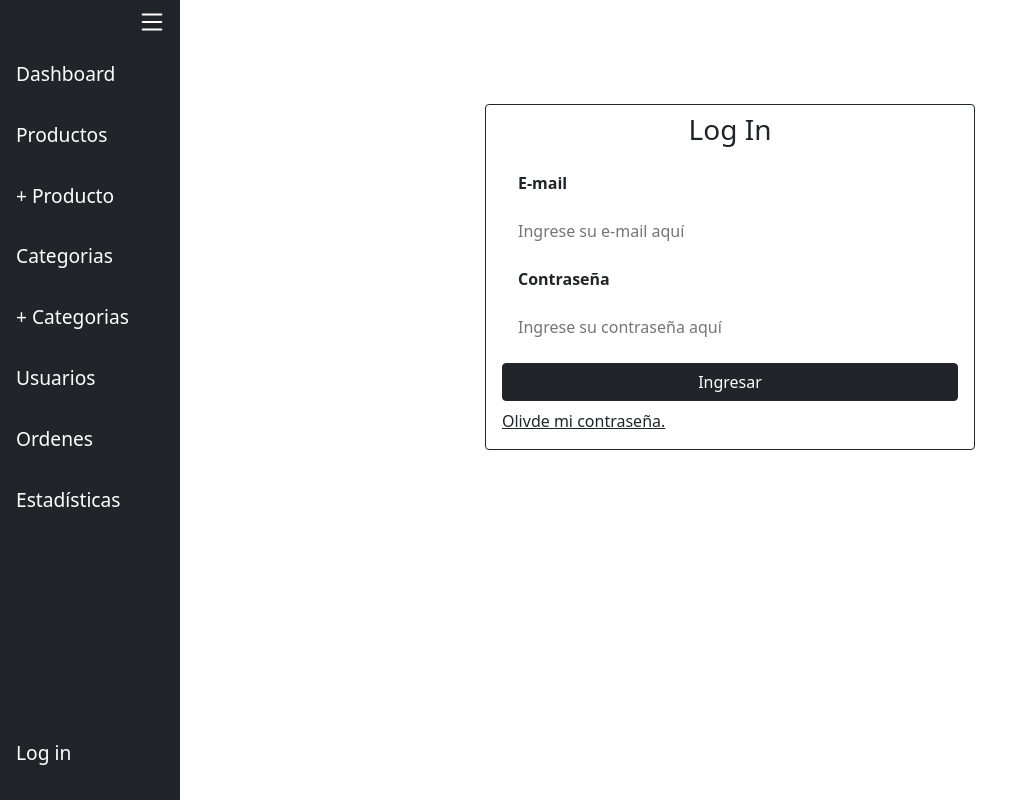
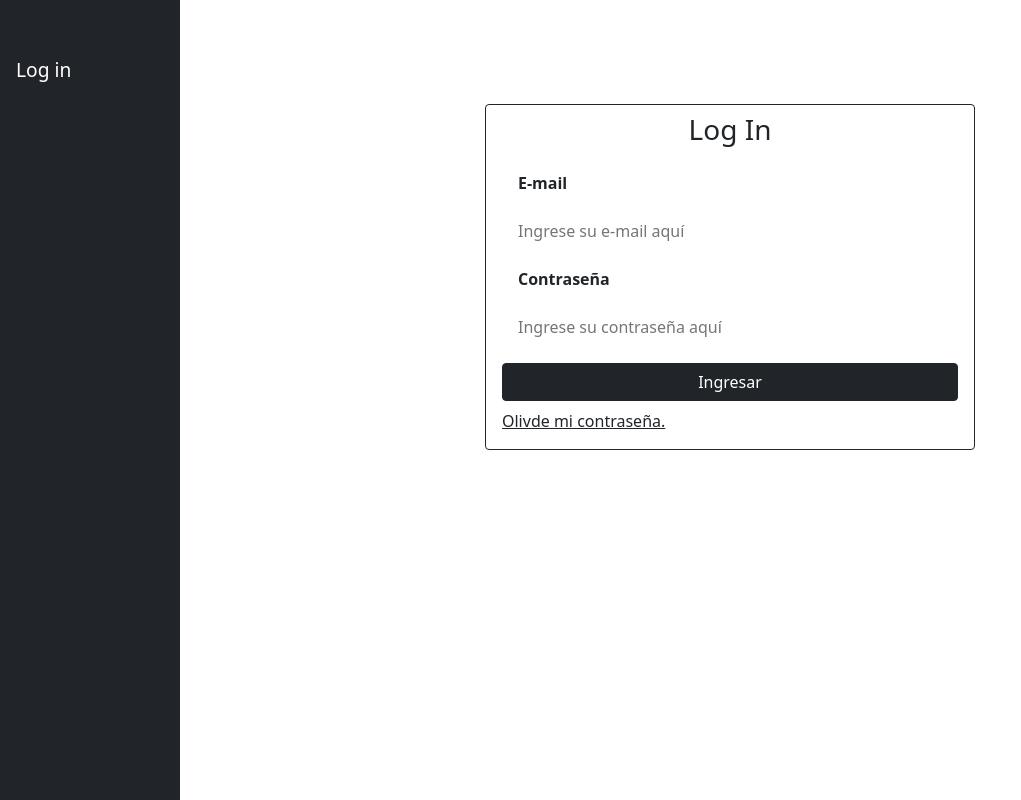
Before and after one commit to pablomdh/Dashboard_E-commerce, a React (Create React App) app: page /login in a window 1280 px wide. Shown: the whole page, without its empty margins (0-1021 px from the left). Built offline with nearby package versions, Linux system fonts and the light colour scheme.

Commit message:
sideBar responsive

```diff
--- a/src/components/SideBar/SideBar.jsx
+++ b/src/components/SideBar/SideBar.jsx
@@ -15,20 +15,34 @@ const SideBar = () => {
     history.push("/login");
   }
 
+  //open SideBar in responsive Navbar
+  const mediaQuery = window.matchMedia("(max-width: 700px)");
+  function HandleOpenMenu() {
+    console.log("message");
+    if (mediaQuery.matches) {
+      const sideBarLinks = document.querySelector("#sideBarLinks");
+      sideBarLinks.classList.toggle(`${styles.displayNone}`);
+
+      //addclases
+    }
+  }
+  console.log(mediaQuery.matches);
   return (
-    <div className={`${styles.sideBar}`}>
-      <div className="d-flex  flex-column justify-content-between h-100 ">
+    <div id="sideBar" className={`${styles.sideBar} `}>
+      <div className=" d-flex  flex-column  h-100 ">
         <div>
           <div className="d-flex justify-content-between">
             <div className="navbar-brand" to="/">
               LOGO
             </div>
+
             <div
-              className="btn "
+              className={`btn ${styles.burgerButton}`}
               type="button"
               data-bs-toggle="offcanvas"
               data-bs-target="#offcanvasWithBothOptions"
               aria-controls="offcanvasWithBothOptions"
+              onClick={() => HandleOpenMenu()}
             >
               <svg
                 xmlns="http://www.w3.org/2000/svg"
@@ -42,6 +56,14 @@ const SideBar = () => {
               </svg>
             </div>
           </div>
+        </div>
+        <div
+          id="sideBarLinks"
+          className={`${styles.displayNone} d-flex flex-column justify-content-between h-100`}
+        >
+          {accessKey ? (
+            <>
+              <div>
                 <Link to="/" className="active">
                   Dashboard
                 </Link>
@@ -53,14 +75,14 @@ const SideBar = () => {
                 <Link to="/orders">Ordenes</Link>
                 <Link to="/graphs">Estadísticas</Link>
               </div>
-        <div className="mb-3">
-          {accessKey ? (
+
               <Link
                 style={{ cursor: "pointer", color: "white" }}
                 onClick={(e) => handleLogOut(e)}
               >
                 Log out
               </Link>
+            </>
           ) : (
             <Link
               style={{ cursor: "pointer", color: "white" }}
--- a/src/components/SideBar/SideBar.module.css
+++ b/src/components/SideBar/SideBar.module.css
@@ -8,7 +8,7 @@
   left: 0;
   height: 100%;
   overflow: auto;
-  transition: 0.1s;
+  transition: 0.2s;
   font-size: 1.2rem;
 }
 
@@ -17,11 +17,10 @@
   color: rgb(255, 255, 255);
   padding: 16px;
   text-decoration: none;
-  transition: 0.2s;
+  transition: 0.3s;
 }
 
 .sideBar a.active {
-  background-color: #04aa6d;
   color: white;
 }
 
@@ -34,20 +33,28 @@
   .sideBar {
     width: 100%;
     height: auto;
+    transition: 0.2s;
+    z-index: 1;
   }
+  .displayNone a {
+    display: none;
+  }
+
   .sideBar a {
     float: left;
     text-align: center;
-    display: none;
   }
   div.content {
     margin-left: 0;
   }
-}
-
-@media screen and (max-width: 400px) {
   .sideBar a {
     text-align: center;
     float: none;
   }
 }
+
+@media screen and (min-width: 701px) {
+  .burgerButton {
+    display: none !important;
+  }
+}
```
Lines whose indentation alone changed are shown as unchanged.
